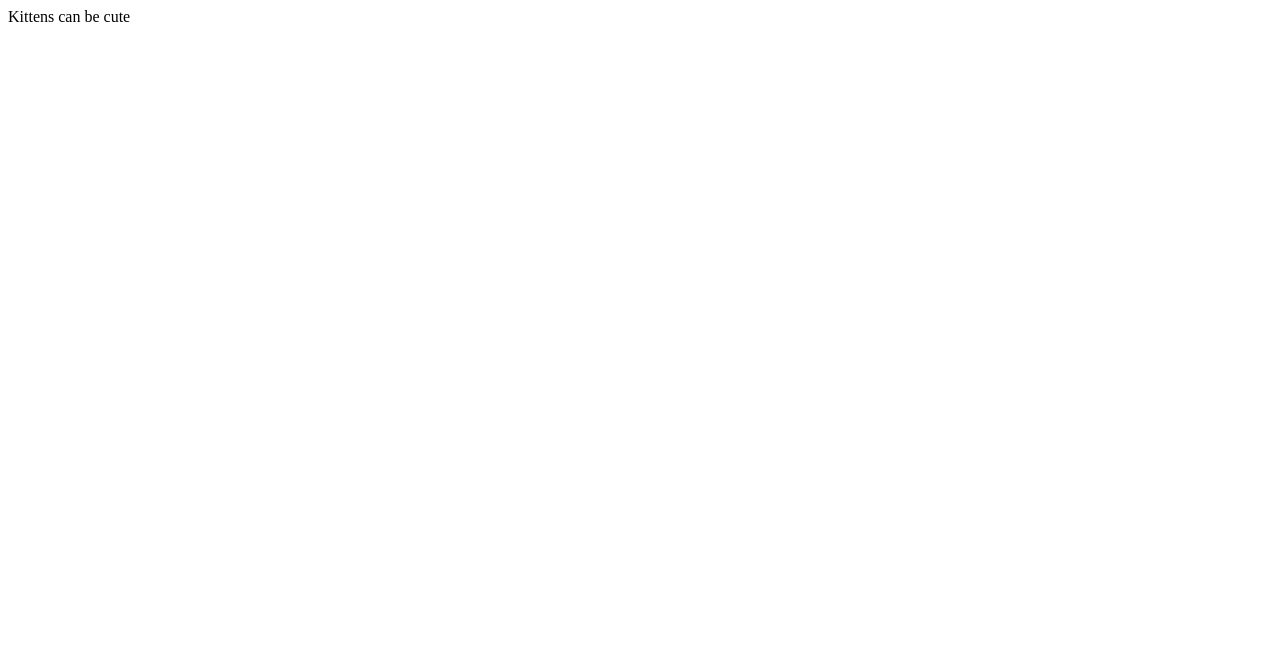
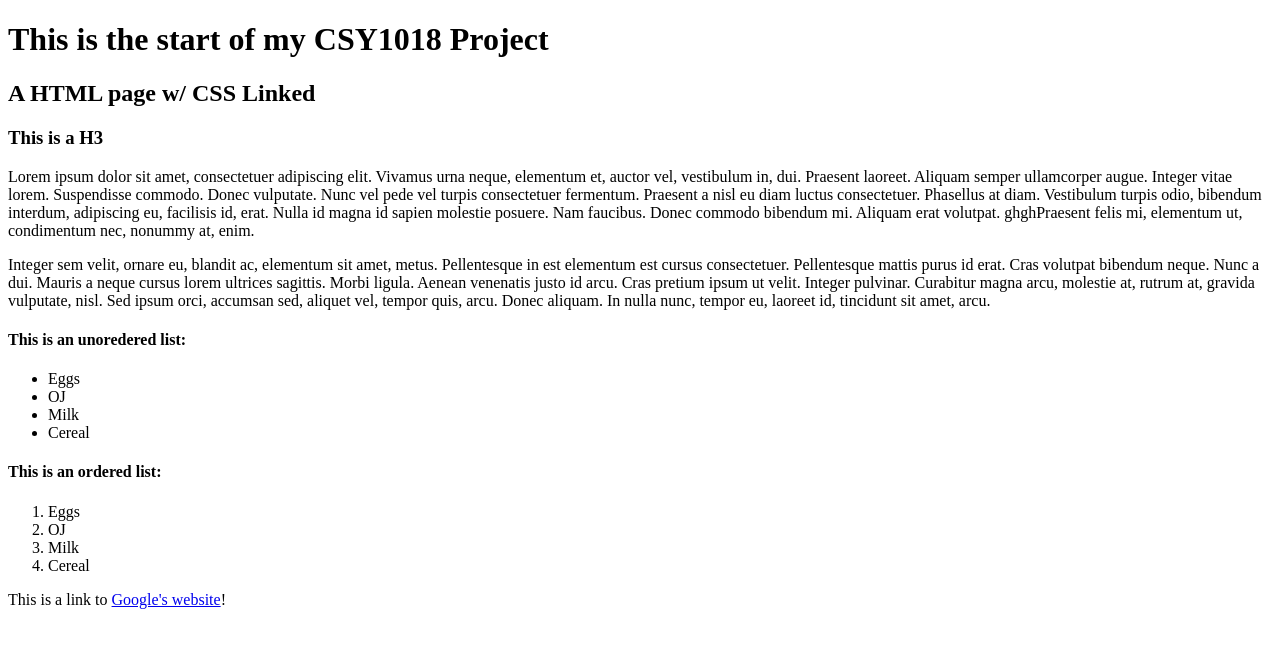
Before and after one commit to RyanHall1/csy1018, a plain HTML site: page index.html in a window 1280 px wide. Drawn offline with Linux system fonts and the light colour scheme.

Commit message:
Website Update

```diff
--- a/index.html
+++ b/index.html
@@ -6,7 +6,52 @@
 
   </head>
   <body>
-    Kittens can be cute
+  <H1> This is the start of my CSY1018 Project </H1>
+
+  <h2> A HTML page w/ CSS Linked</h2>
+
+<h3>This is a H3 </h3>
+
+<p>Lorem ipsum dolor sit amet, consectetuer adipiscing elit. Vivamus urna neque,
+elementum et, auctor vel, vestibulum in, dui. Praesent laoreet. Aliquam semper
+ullamcorper augue. Integer vitae lorem. Suspendisse commodo. Donec vulputate. Nunc
+vel pede vel turpis consectetuer fermentum. Praesent a nisl eu diam luctus consectetuer.
+Phasellus at diam. Vestibulum turpis odio, bibendum interdum, adipiscing eu, facilisis id,
+erat. Nulla id magna id sapien molestie posuere. Nam faucibus. Donec commodo
+bibendum mi. Aliquam erat volutpat. ghghPraesent felis mi, elementum ut, condimentum
+nec, nonummy at, enim. </p>
+Integer sem velit, ornare eu, blandit ac, elementum sit amet, metus. Pellentesque in est
+elementum est cursus consectetuer. Pellentesque mattis purus id erat. Cras volutpat
+bibendum neque. Nunc a dui. Mauris a neque cursus lorem ultrices sagittis. Morbi ligula.
+Aenean venenatis justo id arcu. Cras pretium ipsum ut velit. Integer pulvinar. Curabitur
+magna arcu, molestie at, rutrum at, gravida vulputate, nisl. Sed ipsum orci, accumsan
+sed, aliquet vel, tempor quis, arcu. Donec aliquam. In nulla nunc, tempor eu, laoreet id,
+tincidunt sit amet, arcu.
+</p>
+
+
+  <h4>This is an unoredered list:</h4>
+  <ul>
+  <li>Eggs</li>
+    <li>OJ</li>
+    <li>Milk</li>
+       <li>Cereal</li>
+</ul>
+
+
+
+<h4>This is an ordered list:</h4>
+<ol>
+  <li>Eggs</li>
+    <li>OJ</li>
+  <li>Milk</li>
+  <li>Cereal </li>
+</ol>
+
+
+This is a link to <a href="www.google.com">Google's website</a>!
+
+
 
   </body>
 </html>
```
